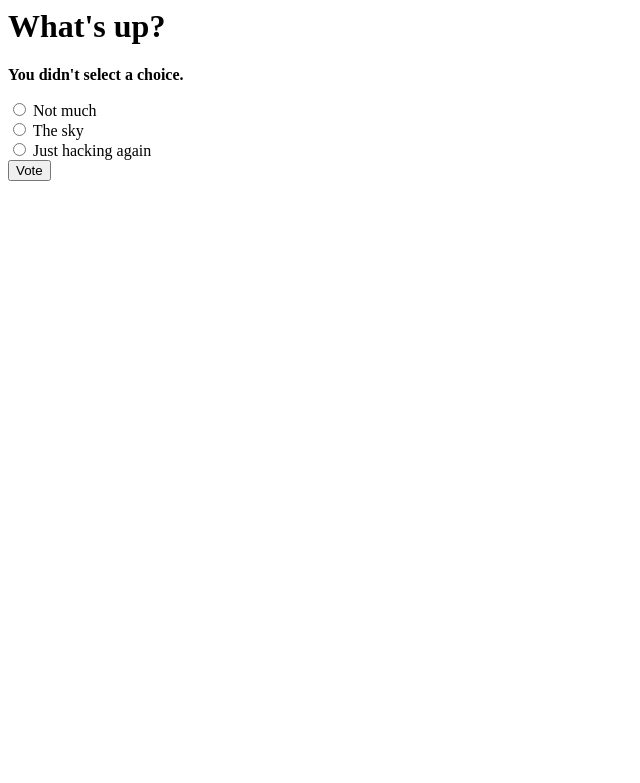
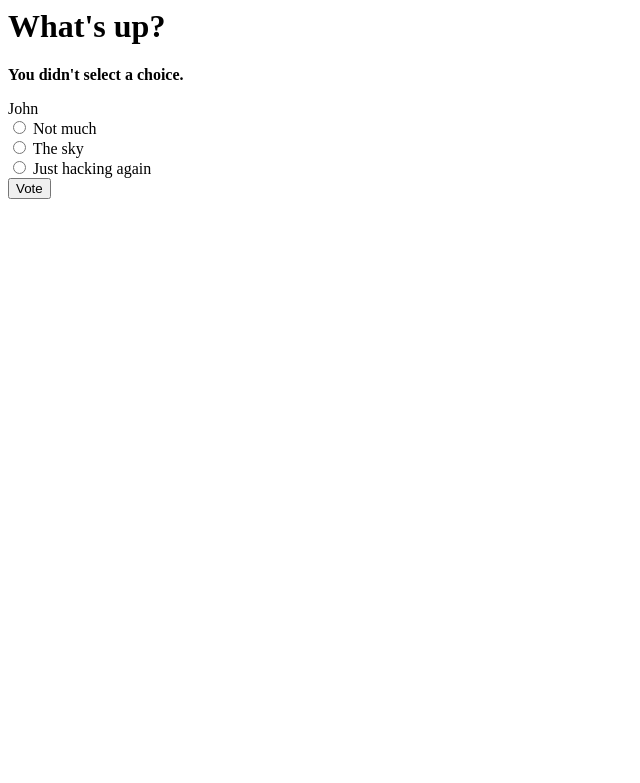
Before and after one commit to johnphillips1992/firstSite, a Django app: page /1/vote/ in a window 1280 px wide. Shown: the top 783 px of the page, without its empty margins (0-640 px from the left). Run offline with Django 3.2, Linux system fonts and the light colour scheme; data comes from the database, SQL or seed files in the repository; parts of the project's set-up code (start-up, migrations or seed data) failed here and were passed over.

Commit message:
Added my name

```diff
--- a/Templates/polls/poll_detail.html
+++ b/Templates/polls/poll_detail.html
@@ -1,7 +1,7 @@
 <h1>{{ object.question }}</h1>
 
 {% if error_message %}<p><strong>{{ error_message }}</strong></p>{% endif %}
-
+John
 <form action="/polls/{{ object.id }}/vote/" method="post">
   {% csrf_token %}
   {% for choice in object.choice_set.all %}
```
